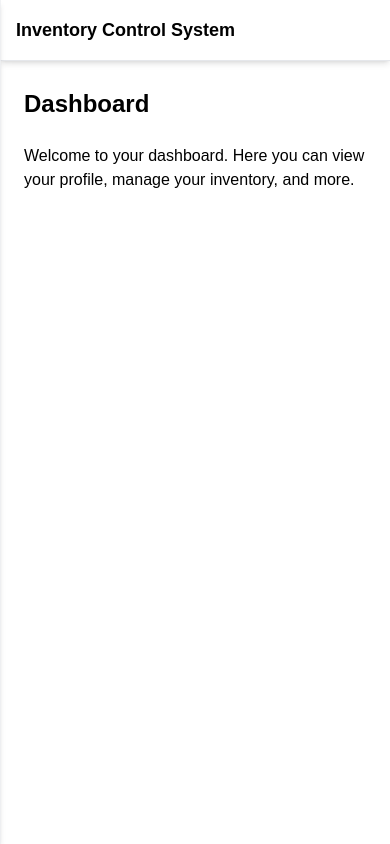
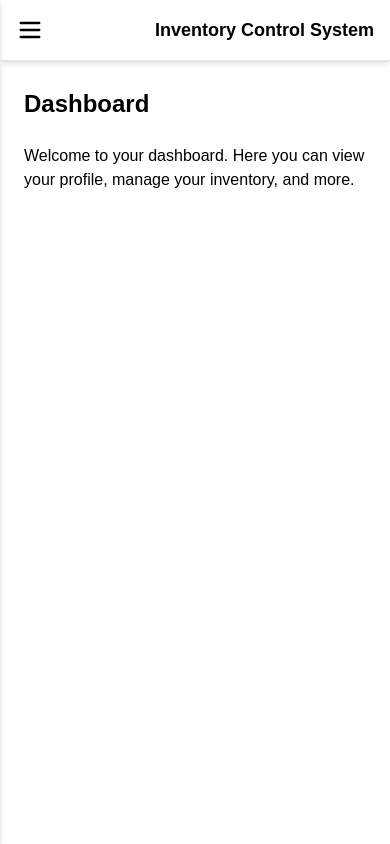
Before and after one commit to mubashar-mizA/inventory-control-next, a Next.js app: page /pages/dashboard in a window 390 px wide. Built offline with nearby package versions, Linux system fonts and the light colour scheme.

Commit message:
making the top nav bar responsive

```diff
--- a/app/components/DashboardTopNav.jsx
+++ b/app/components/DashboardTopNav.jsx
@@ -1,8 +1,17 @@
 import React from "react";
+import { Menu } from "lucide-react";
 
 const DashboardTopNav = ({ toggleSidebar }) => {
   return (
     <div className="flex items-center justify-between p-4 border-b">
+      {/* Menu button - visible only on small screens */}
+      <button
+        onClick={toggleSidebar}
+        className="md:hidden text-black"
+      >
+        <Menu size={28} />
+      </button>
+
       <div className="text-lg font-bold">Inventory Control System</div>
     </div>
   );
```
